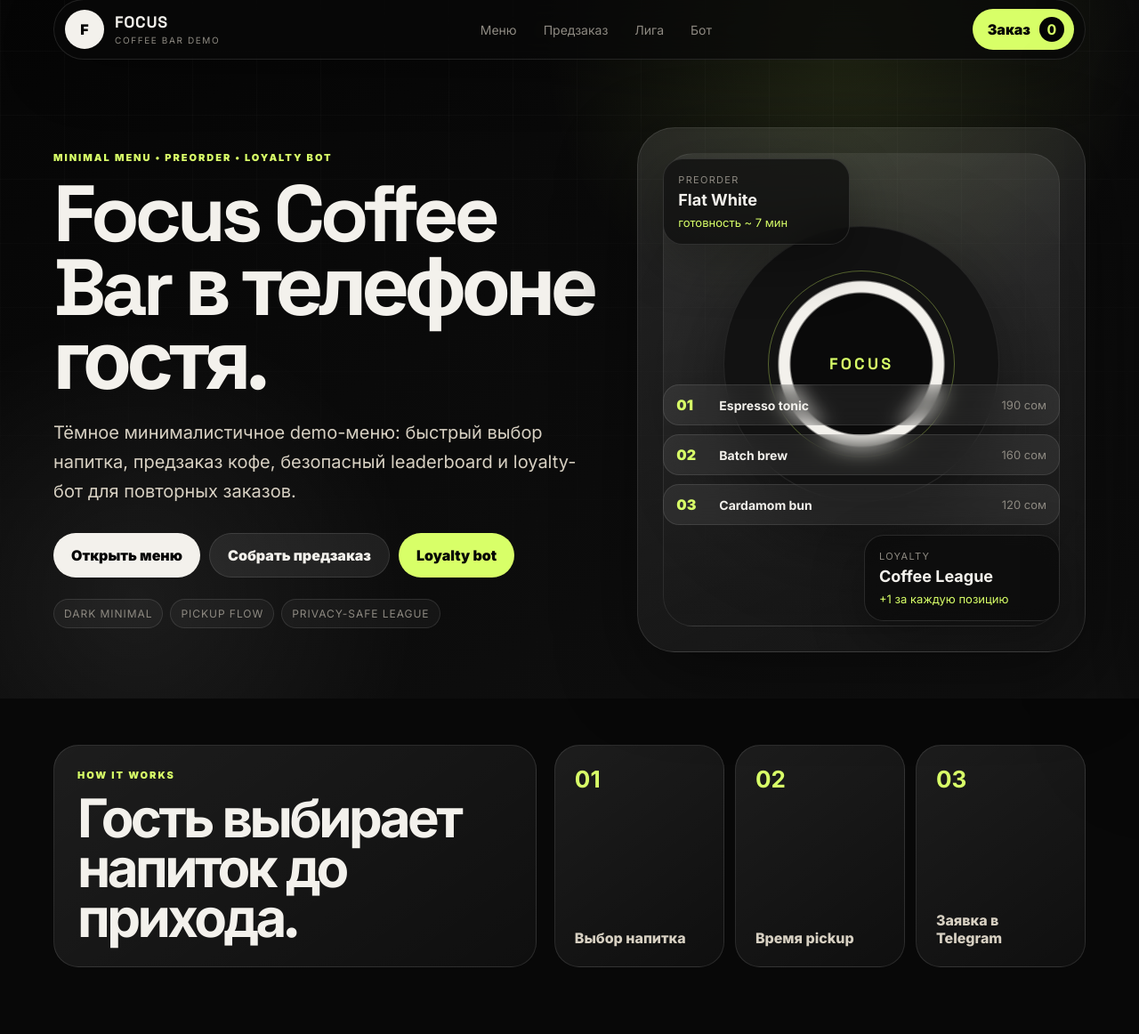
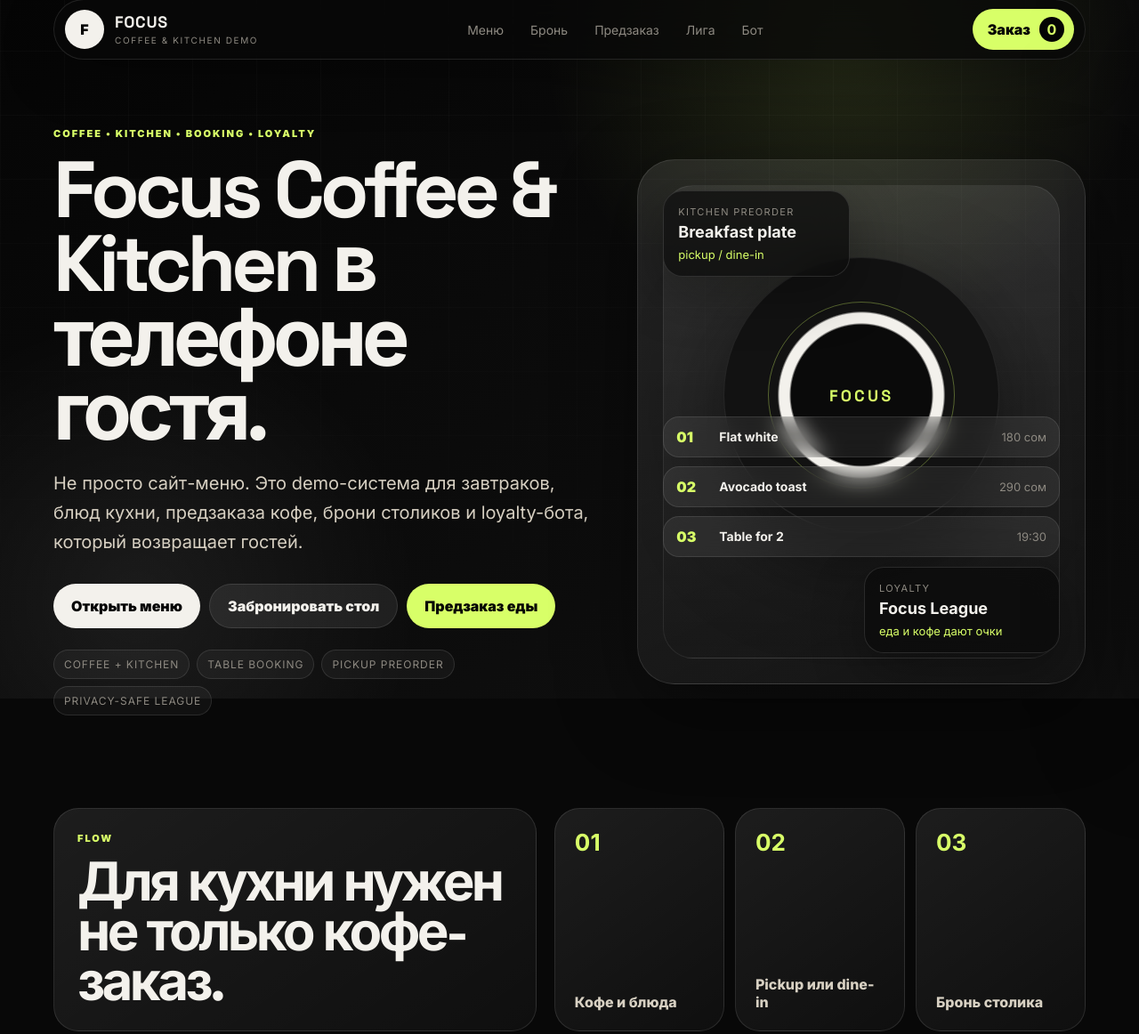
Before and after one commit to NursultanKoshoev11/Coffee, a plain HTML site: page index.html in a window 1280 px wide. Shown: the part 15-1177 px from the top of the page at 89% size. Drawn offline with Linux system fonts and the light colour scheme.

Commit message:
Expand Focus demo to coffee kitchen booking

```diff
--- a/index.html
+++ b/index.html
@@ -3,8 +3,8 @@
 <head>
   <meta charset="utf-8">
   <meta name="viewport" content="width=device-width, initial-scale=1, viewport-fit=cover">
-  <title>Focus Coffee Bar — menu, preorder & loyalty bot</title>
-  <meta name="description" content="Dark minimal MVP demo for Focus Coffee Bar: menu, preorder, leaderboard and loyalty bot.">
+  <title>Focus Coffee & Kitchen — menu, booking & loyalty</title>
+  <meta name="description" content="Dark minimal MVP demo for Focus Coffee & Kitchen: coffee menu, kitchen preorder, table booking and loyalty bot.">
   <link rel="preconnect" href="https://fonts.googleapis.com">
   <link rel="preconnect" href="https://fonts.gstatic.com" crossorigin>
   <link href="https://fonts.googleapis.com/css2?family=Inter:wght@400;500;600;700;800;900&family=Space+Grotesk:wght@600;700&display=swap" rel="stylesheet">
@@ -17,12 +17,13 @@
   <div class="site-bg" aria-hidden="true"></div>
 
   <header class="topbar">
-    <a class="brand" href="#top" aria-label="Focus Coffee Bar demo">
+    <a class="brand" href="#top" aria-label="Focus Coffee and Kitchen demo">
       <span class="logo">F</span>
-      <span class="brand-text"><b>Focus</b><small>coffee bar demo</small></span>
+      <span class="brand-text"><b>Focus</b><small>coffee & kitchen demo</small></span>
     </a>
     <nav class="nav" aria-label="Main navigation">
       <a href="#menu">Меню</a>
+      <a href="#booking">Бронь</a>
       <a href="#preorder">Предзаказ</a>
       <a href="#leaderboard">Лига</a>
       <a href="#bot">Бот</a>
@@ -33,35 +34,65 @@
   <main id="top">
     <section class="hero shell">
       <div class="hero-copy">
-        <p class="eyebrow">minimal menu • preorder • loyalty bot</p>
-        <h1>Focus Coffee Bar в телефоне гостя.</h1>
-        <p class="lead">Тёмное минималистичное demo-меню: быстрый выбор напитка, предзаказ кофе, безопасный leaderboard и loyalty-бот для повторных заказов.</p>
+        <p class="eyebrow">coffee • kitchen • booking • loyalty</p>
+        <h1>Focus Coffee & Kitchen в телефоне гостя.</h1>
+        <p class="lead">Не просто сайт-меню. Это demo-система для завтраков, блюд кухни, предзаказа кофе, брони столиков и loyalty-бота, который возвращает гостей.</p>
         <div class="hero-actions">
           <a class="btn primary" href="#menu">Открыть меню</a>
-          <button class="btn secondary" id="heroOrder" type="button">Собрать предзаказ</button>
-          <a class="btn ghost" href="#bot">Loyalty bot</a>
+          <a class="btn secondary" href="#booking">Забронировать стол</a>
+          <button class="btn ghost" id="heroOrder" type="button">Предзаказ еды</button>
         </div>
-        <div class="trust-row"><span>dark minimal</span><span>pickup flow</span><span>privacy-safe league</span></div>
+        <div class="trust-row"><span>coffee + kitchen</span><span>table booking</span><span>pickup preorder</span><span>privacy-safe league</span></div>
       </div>
-      <div class="hero-showcase" aria-label="Focus Coffee Bar preview">
-        <div class="focus-card live-card"><small>preorder</small><b>Flat White</b><span>готовность ~ 7 мин</span></div>
+      <div class="hero-showcase" aria-label="Focus Coffee and Kitchen preview">
+        <div class="focus-card live-card"><small>kitchen preorder</small><b>Breakfast plate</b><span>pickup / dine-in</span></div>
         <div class="focus-cup"><div class="cup-ring"></div><div class="cup-core">focus</div></div>
-        <div class="mini-menu"><div><span>01</span><b>Espresso tonic</b><em>190 сом</em></div><div><span>02</span><b>Batch brew</b><em>160 сом</em></div><div><span>03</span><b>Cardamom bun</b><em>120 сом</em></div></div>
-        <div class="focus-card league-card"><small>loyalty</small><b>Coffee League</b><span>+1 за каждую позицию</span></div>
+        <div class="mini-menu">
+          <div><span>01</span><b>Flat white</b><em>180 сом</em></div>
+          <div><span>02</span><b>Avocado toast</b><em>290 сом</em></div>
+          <div><span>03</span><b>Table for 2</b><em>19:30</em></div>
+        </div>
+        <div class="focus-card league-card"><small>loyalty</small><b>Focus League</b><span>еда и кофе дают очки</span></div>
       </div>
     </section>
 
-    <section id="preorder" class="shell preorder-strip"><div><p class="eyebrow">How it works</p><h2>Гость выбирает напиток до прихода.</h2></div><div class="steps"><article><b>01</b><span>Выбор напитка</span></article><article><b>02</b><span>Время pickup</span></article><article><b>03</b><span>Заявка в Telegram</span></article></div></section>
-    <section id="branches" class="shell section-block"><div class="section-head"><p class="eyebrow">Location</p><h2>Один Focus-бар сейчас, несколько точек — потом.</h2></div><div id="branchTabs" class="branch-grid"></div></section>
-    <section id="menu" class="shell section-block menu-section"><div class="section-head menu-head"><div><p class="eyebrow">Menu</p><h2>Короткое меню без шума</h2></div><div id="categoryTabs" class="category-tabs"></div></div><div id="menuGrid" class="menu-grid"></div></section>
+    <section id="preorder" class="shell preorder-strip">
+      <div><p class="eyebrow">Flow</p><h2>Для кухни нужен не только кофе-заказ.</h2></div>
+      <div class="steps">
+        <article><b>01</b><span>Кофе и блюда</span></article>
+        <article><b>02</b><span>Pickup или dine-in</span></article>
+        <article><b>03</b><span>Бронь столика</span></article>
+      </div>
+    </section>
 
-    <section id="leaderboard" class="shell leaderboard-section"><div class="leaderboard-hero"><div><p class="eyebrow">Focus League</p><h2>Кто чаще берёт кофе — тот выше.</h2><p>Публично показываем только имя и аватар-заглушку. Username, телефон и Telegram ID не выводятся на сайт.</p></div><div class="league-prize"><span>reward</span><b>free cup</b><small>для #1 недели</small></div></div><div class="leaderboard-grid"><div id="leaderboardPodium" class="podium-grid"></div><div class="leaderboard-panel"><div class="leaderboard-panel-head"><div><span>Top guests</span><b id="leaderboardTotal">0 участников</b></div><button id="resetLeaderboard" type="button">Сброс demo</button></div><div id="leaderboardList" class="leaderboard-list"></div><p class="privacy-note">Privacy-safe: только имя/аватар и количество покупок. Для общего рейтинга после MVP нужен backend или синхронизация с Telegram-ботом.</p></div></div></section>
+    <section id="branches" class="shell section-block"><div class="section-head"><p class="eyebrow">Location</p><h2>Гость сразу выбирает формат: забрать заказ или прийти на место.</h2></div><div id="branchTabs" class="branch-grid"></div></section>
 
-    <section id="bot" class="shell section-block bot-section"><div class="section-head"><p class="eyebrow">Loyalty bot</p><h2>Бот не просто принимает заказ — возвращает гостя снова.</h2><p class="muted">Карточки напитков с фото, корзина, оформление заявки, бонусы и Focus League в Telegram.</p></div><div class="phone-preview"><div class="phone-top"><span></span><b>Focus Bot</b><i>online</i></div><div class="message bot-msg">Choose your focus for today.</div><div class="quick-grid"><span>☕ Меню</span><span>🛒 Корзина</span><span>🏆 Лига</span><span>🎁 Bonus</span></div><div class="message user-msg">Flat white + croissant</div><div class="message bot-msg">Done. You are #3 in Focus League.</div></div></section>
+    <section id="menu" class="shell section-block menu-section"><div class="section-head menu-head"><div><p class="eyebrow">Coffee & Kitchen menu</p><h2>Меню с кофе, завтраками и блюдами</h2></div><div id="categoryTabs" class="category-tabs"></div></div><div id="menuGrid" class="menu-grid"></div></section>
+
+    <section id="booking" class="shell reservation-section">
+      <div class="reservation-copy">
+        <p class="eyebrow">Table booking</p>
+        <h2>Бронь столика без звонков.</h2>
+        <p>Для coffee & kitchen важно не только продать кофе. Гость может заранее выбрать дату, время, количество гостей и оставить короткий комментарий.</p>
+      </div>
+      <form class="reservation-form" id="reservationForm">
+        <label><span>Имя</span><input id="reserveName" placeholder="Например, Нурсултан"></label>
+        <label><span>Дата</span><input id="reserveDate" type="date"></label>
+        <label><span>Время</span><input id="reserveTime" type="time"></label>
+        <label><span>Гостей</span><select id="reserveGuests"><option>1</option><option selected>2</option><option>3</option><option>4</option><option>5+</option></select></label>
+        <label class="wide"><span>Комментарий</span><input id="reserveNote" placeholder="Например, у окна / день рождения / тихий стол"></label>
+        <button class="btn primary full" type="submit">Сформировать бронь</button>
+        <pre id="reservationStatus" class="reservation-output"></pre>
+      </form>
+    </section>
+
+    <section id="leaderboard" class="shell leaderboard-section"><div class="leaderboard-hero"><div><p class="eyebrow">Focus League</p><h2>Кофе и кухня двигают гостя выше.</h2><p>Публично показываем только имя и аватар-заглушку. Username, телефон и Telegram ID не выводятся на сайт.</p></div><div class="league-prize"><span>reward</span><b>free brunch</b><small>для #1 недели</small></div></div><div class="leaderboard-grid"><div id="leaderboardPodium" class="podium-grid"></div><div class="leaderboard-panel"><div class="leaderboard-panel-head"><div><span>Top guests</span><b id="leaderboardTotal">0 участников</b></div><button id="resetLeaderboard" type="button">Сброс demo</button></div><div id="leaderboardList" class="leaderboard-list"></div><p class="privacy-note">Privacy-safe: только имя/аватар и количество покупок. Для общего рейтинга после MVP нужен backend или синхронизация с Telegram-ботом.</p></div></div></section>
+
+    <section id="bot" class="shell section-block bot-section"><div class="section-head"><p class="eyebrow">Loyalty bot</p><h2>Бот закрывает меню, предзаказ еды, бронь и повторные визиты.</h2><p class="muted">В Telegram можно показать карточки кофе и блюд, собрать корзину, принять pickup time, забронировать столик и обновить Focus League.</p></div><div class="phone-preview"><div class="phone-top"><span></span><b>Focus Bot</b><i>online</i></div><div class="message bot-msg">Choose: coffee, kitchen or table booking.</div><div class="quick-grid"><span>☕ Coffee</span><span>🍽 Kitchen</span><span>📅 Бронь</span><span>🏆 Лига</span></div><div class="message user-msg">table for 2, 19:30</div><div class="message bot-msg">Done. Booking request created.</div></div></section>
   </main>
 
-  <aside id="cart" class="cart-drawer" aria-hidden="true"><div class="cart-backdrop" id="cartBackdrop"></div><section class="cart-panel" aria-label="Корзина"><div class="cart-head"><div><p class="eyebrow">Preorder</p><h2>Ваш Focus-заказ</h2></div><button class="close-btn" id="closeCart" type="button" aria-label="Закрыть корзину">×</button></div><label class="field"><span>Точка</span><select id="orderBranch"></select></label><div id="cartItems" class="cart-items"></div><label class="field"><span>Имя для заказа и рейтинга</span><input id="guestName" placeholder="Например, Нурсултан"></label><label class="field"><span>Pickup time</span><input id="pickupTime" placeholder="Например, 15:30"></label><label class="field"><span>Промокод</span><input id="promoInput" placeholder="FOCUS10"></label><div class="total-card"><span>Итого</span><b id="cartTotal">0 сом</b></div><button id="copyOrder" class="btn primary full" type="button">Оформить demo-предзаказ</button><pre id="status" class="order-output"></pre></section></aside>
-  <footer class="footer shell"><span>Focus Coffee Bar — MVP demo</span><span>menu • preorder • loyalty • leaderboard • bot</span></footer>
+  <aside id="cart" class="cart-drawer" aria-hidden="true"><div class="cart-backdrop" id="cartBackdrop"></div><section class="cart-panel" aria-label="Корзина"><div class="cart-head"><div><p class="eyebrow">Preorder</p><h2>Ваш Focus-заказ</h2></div><button class="close-btn" id="closeCart" type="button" aria-label="Закрыть корзину">×</button></div><label class="field"><span>Формат</span><select id="orderBranch"></select></label><div id="cartItems" class="cart-items"></div><label class="field"><span>Имя для заказа и рейтинга</span><input id="guestName" placeholder="Например, Нурсултан"></label><label class="field"><span>Pickup / dine-in time</span><input id="pickupTime" placeholder="Например, 15:30 или на месте"></label><label class="field"><span>Промокод</span><input id="promoInput" placeholder="FOCUS10"></label><div class="total-card"><span>Итого</span><b id="cartTotal">0 сом</b></div><button id="copyOrder" class="btn primary full" type="button">Оформить demo-предзаказ</button><pre id="status" class="order-output"></pre></section></aside>
+  <footer class="footer shell"><span>Focus Coffee & Kitchen — MVP demo</span><span>menu • kitchen preorder • table booking • loyalty • bot</span></footer>
   <script src="app.js"></script>
 </body>
 </html>
```
